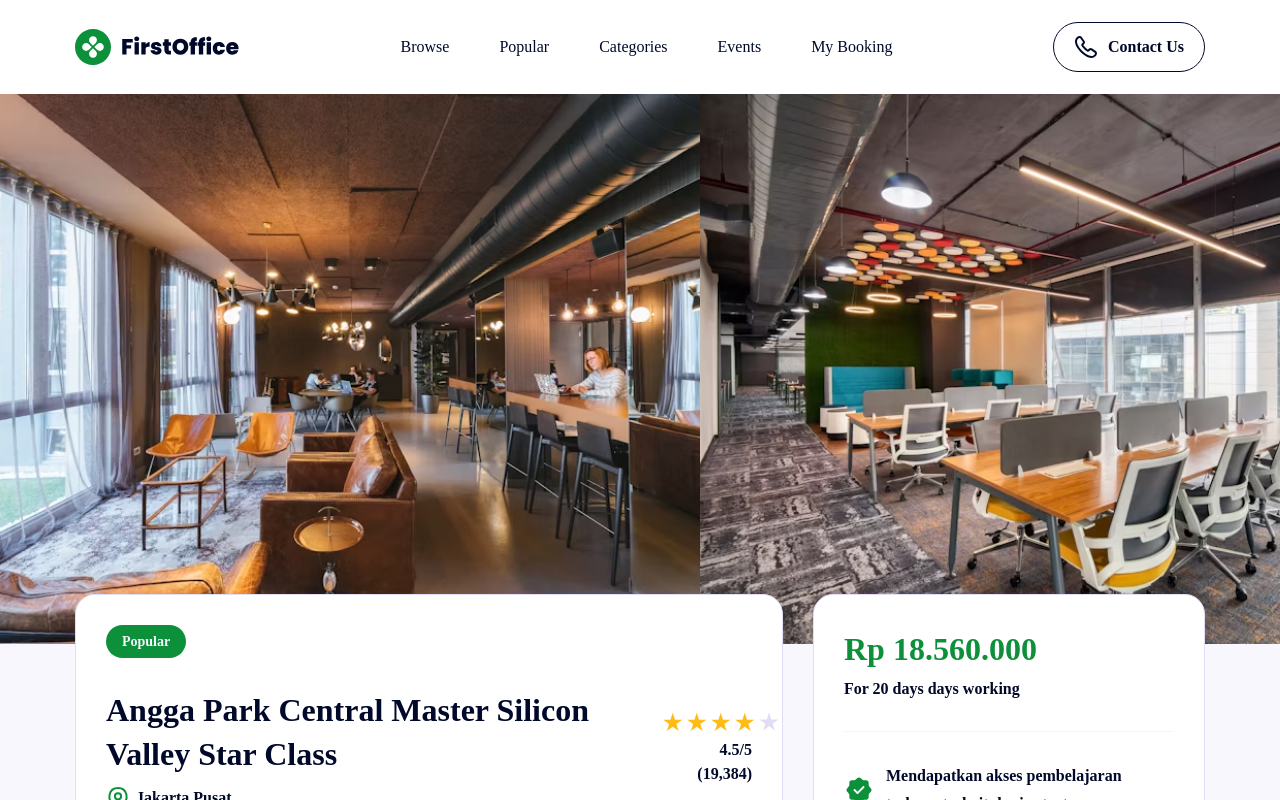
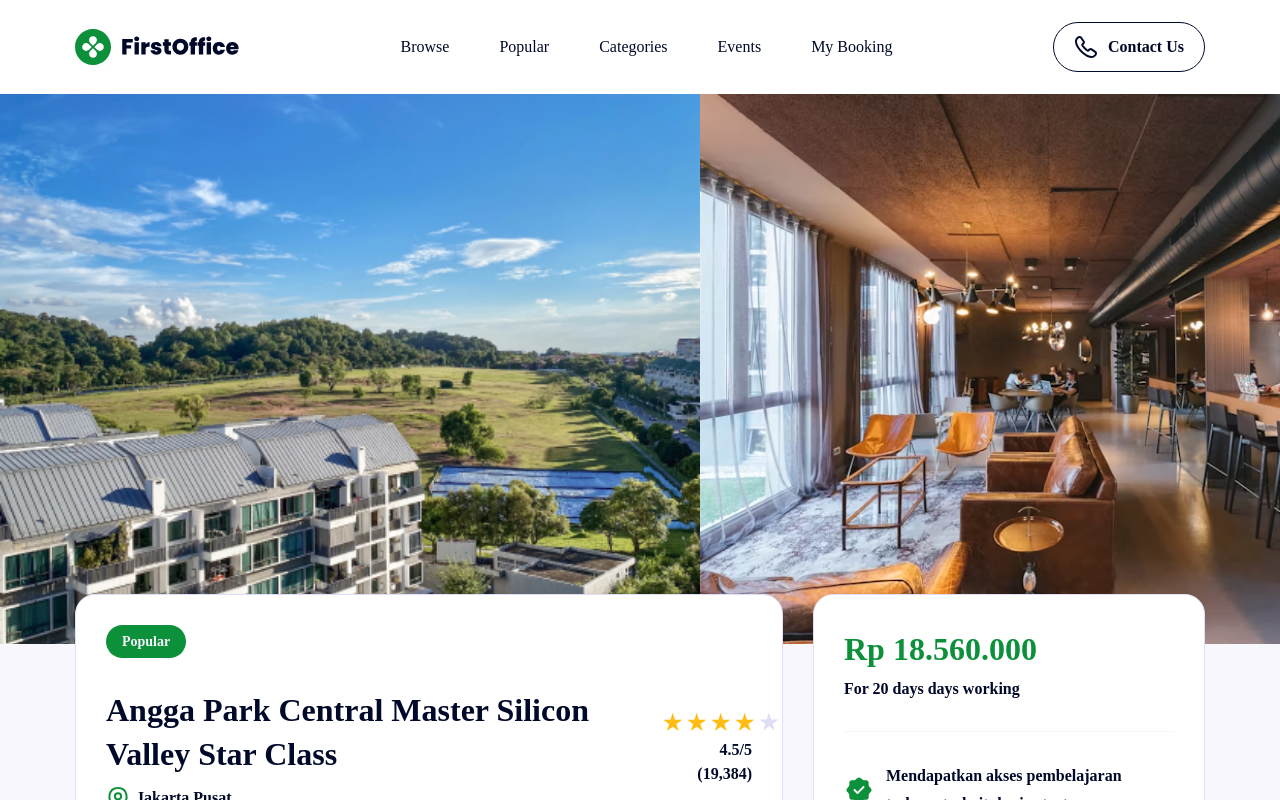
Before and after one commit to azizhadiid/My-Office-App, a Next.js app: page /office/angga-park-central-master-silicon-valley-star-class in a window 1280 px wide. Shown: the top 800 px of the page. Built offline with nearby package versions, Linux system fonts and the light colour scheme.

Commit message:
Coding swiper next gallery office

```diff
--- a/src/app/(front)/office/[slug]/page.tsx
+++ b/src/app/(front)/office/[slug]/page.tsx
@@ -18,7 +18,7 @@ export default function OfficeSpaceDetailPage({ params }: Props) {
     return (
         <>
             <Navbar />
-            <OfficeHeader />
+            <OfficeHeader image={office.image} images={office.images} />
             <section
                 id="Details"
                 className="relative flex max-w-[1130px] mx-auto gap-[30px] mb-20 z-10"
--- a/src/features/offices/components/OfficeHeader.tsx
+++ b/src/features/offices/components/OfficeHeader.tsx
@@ -1,36 +1,44 @@
-const OfficeHeader = () => {
+"use client"
+
+import Image from "next/image";
+import { Swiper, SwiperSlide } from "swiper/react";
+
+const OfficeHeader = ({ image, images }: { image: string; images: string[]; }) => {
     return (
         <section id="Gallery" className="-mb-[50px]">
             <div className="swiper w-full">
-                <div className="swiper-wrapper">
-                    <div className="swiper-slide !w-fit">
+                <Swiper
+                    className="swiper-wrapper"
+                    slidesPerView="auto"
+                >
+
+                    <SwiperSlide className="swiper-slide !w-fit">
                         <div className="w-[700px] h-[550px] overflow-hidden">
-                            <img
-                                src="/assets/images/thumbnails/thumbnail-details-1.png"
+                            <Image
+                                src={image}
+                                width={700}
+                                height={550}
                                 className="w-full h-full object-cover"
                                 alt="thumbnail"
                             />
                         </div>
-                    </div>
-                    <div className="swiper-slide !w-fit">
-                        <div className="w-[700px] h-[550px] overflow-hidden">
-                            <img
-                                src="/assets/images/thumbnails/thumbnail-details-2.png"
-                                className="w-full h-full object-cover"
-                                alt="thumbnail"
-                            />
-                        </div>
-                    </div>
-                    <div className="swiper-slide !w-fit">
-                        <div className="w-[700px] h-[550px] overflow-hidden">
-                            <img
-                                src="/assets/images/thumbnails/thumbnail-details-3.png"
-                                className="w-full h-full object-cover"
-                                alt="thumbnail"
-                            />
-                        </div>
-                    </div>
-                </div>
+                    </SwiperSlide>
+
+                    {images.map((img, index) => (
+                        <SwiperSlide key={index} className="swiper-slide !w-fit">
+                            <div className="w-[700px] h-[550px] overflow-hidden">
+                                <Image
+                                    src="/assets/images/thumbnails/thumbnail-details-1.png"
+                                    width={700}
+                                    height={550}
+                                    className="w-full h-full object-cover"
+                                    alt="thumbnail"
+                                />
+                            </div>
+                        </SwiperSlide>
+                    ))}
+
+                </Swiper>
             </div>
         </section>
     );
```
